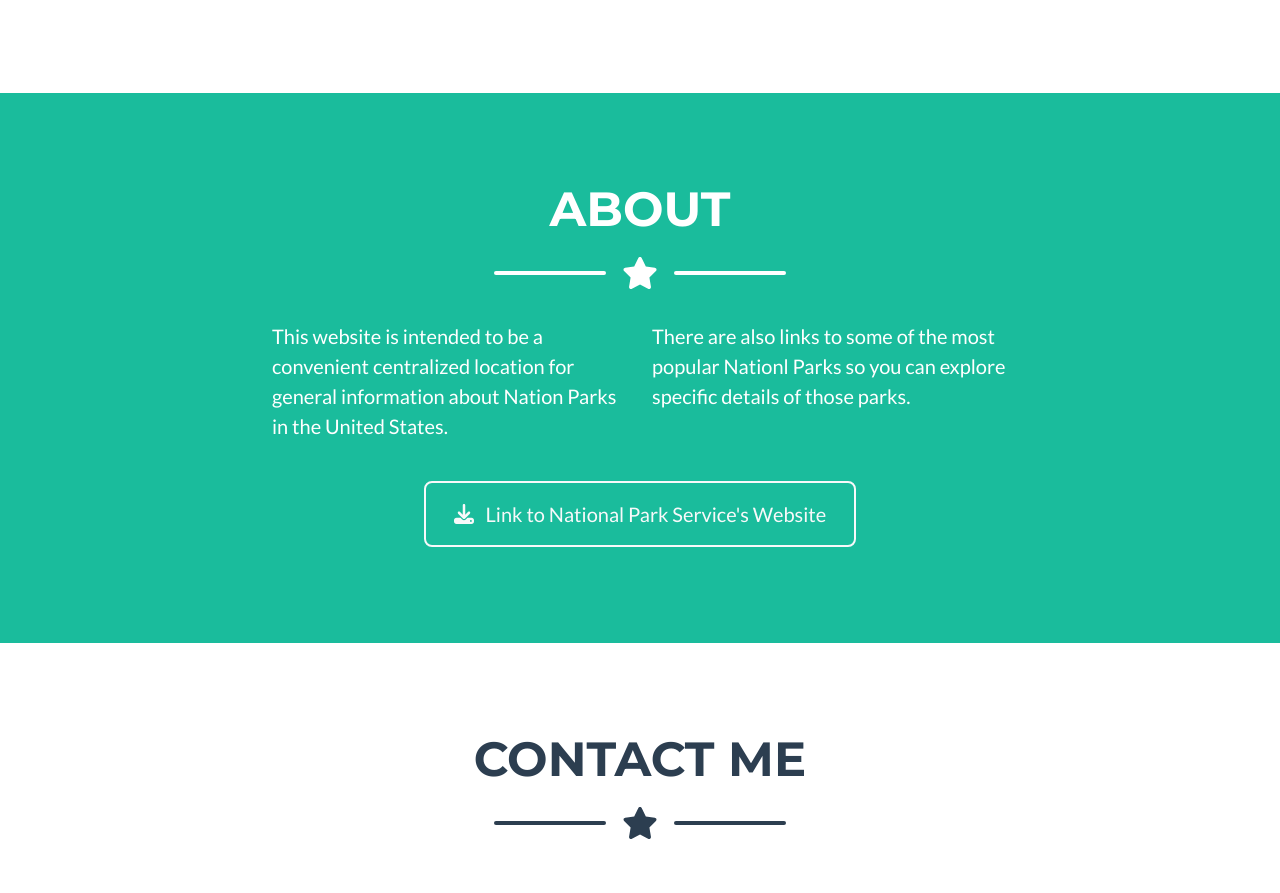
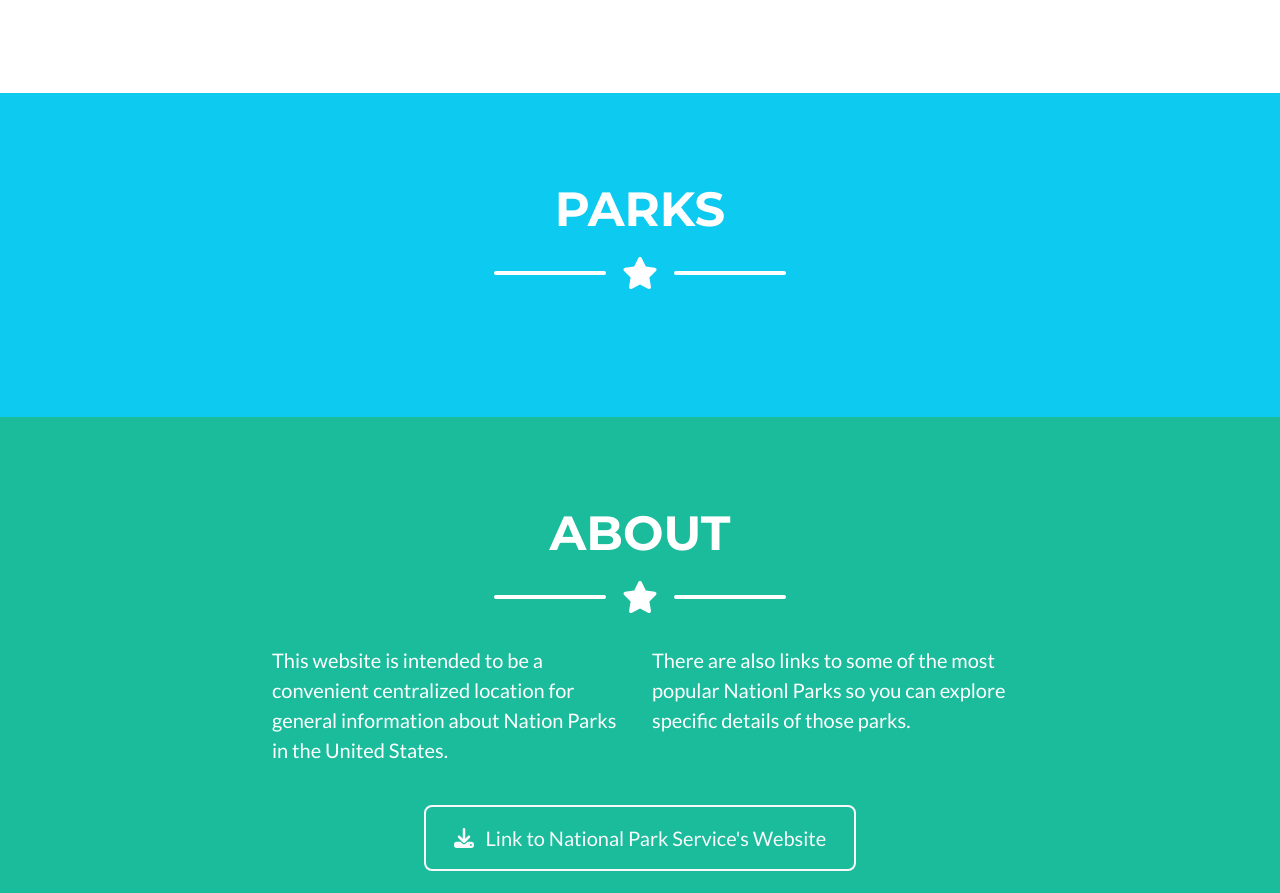
Before and after one commit to Z4KKD/CIS373_WebDeveloper, a plain HTML site: page index.html in a window 1280 px wide. Shown: the part 1761-2654 px from the top of the page. Drawn offline with nearby package versions, Linux system fonts and the light colour scheme.

Commit message:
Updated parks and background color

```diff
--- a/index.html
+++ b/index.html
@@ -29,6 +29,7 @@
                 <div class="collapse navbar-collapse" id="navbarResponsive">
                     <ul class="navbar-nav ms-auto">
                         <li class="nav-item mx-0 mx-lg-1"><a class="nav-link py-3 px-0 px-lg-3 rounded" href="#portfolio">Portfolio</a></li>
+                        <li class="nav-item mx-0 mx-lg-1"><a class="nav-link py-3 px-0 px-lg-3 rounded" href="#parks">Parks</a></li>
                         <li class="nav-item mx-0 mx-lg-1"><a class="nav-link py-3 px-0 px-lg-3 rounded" href="#about">About</a></li>
                         <li class="nav-item mx-0 mx-lg-1"><a class="nav-link py-3 px-0 px-lg-3 rounded" href="#contact">Contact</a></li>
                     </ul>
@@ -120,6 +121,19 @@
                             <img class="img-fluid" src="assets/img/portfolio/park6.jpg" alt="..." />
                         </div>
                     </div>
+                </div>
+            </div>
+        </section>
+        <!-- Parks Section-->
+        <section class="page-section bg-info text-white mb-0" id="parks">
+            <div class="container">
+                <!-- Parks Section Heading-->
+                <h2 class="page-section-heading text-center text-uppercase text-white">Parks</h2>
+                <!-- Icon Divider-->
+                <div class="divider-custom divider-light">
+                    <div class="divider-custom-line"></div>
+                    <div class="divider-custom-icon"><i class="fas fa-star"></i></div>
+                    <div class="divider-custom-line"></div>
                 </div>
             </div>
         </section>
@@ -306,7 +320,7 @@
                                         <div class="divider-custom-line"></div>
                                     </div>
                                     <!-- Portfolio Modal - Image-->
-                                    <img class="img-fluid rounded mb-5" src="assets/img/portfolio/park2.jpg"" alt="..." />
+                                    <img class="img-fluid rounded mb-5" src="assets/img/portfolio/park2.jpg" " alt="..." />
                                     <!-- Portfolio Modal - Text-->
                                     <p class="mb-4">This is the second national park full of natural and cultural history while also protected and prevserved by the government to be enjoyed by the public.</p>
                                     <button class="btn btn-primary" data-bs-dismiss="modal">
```
